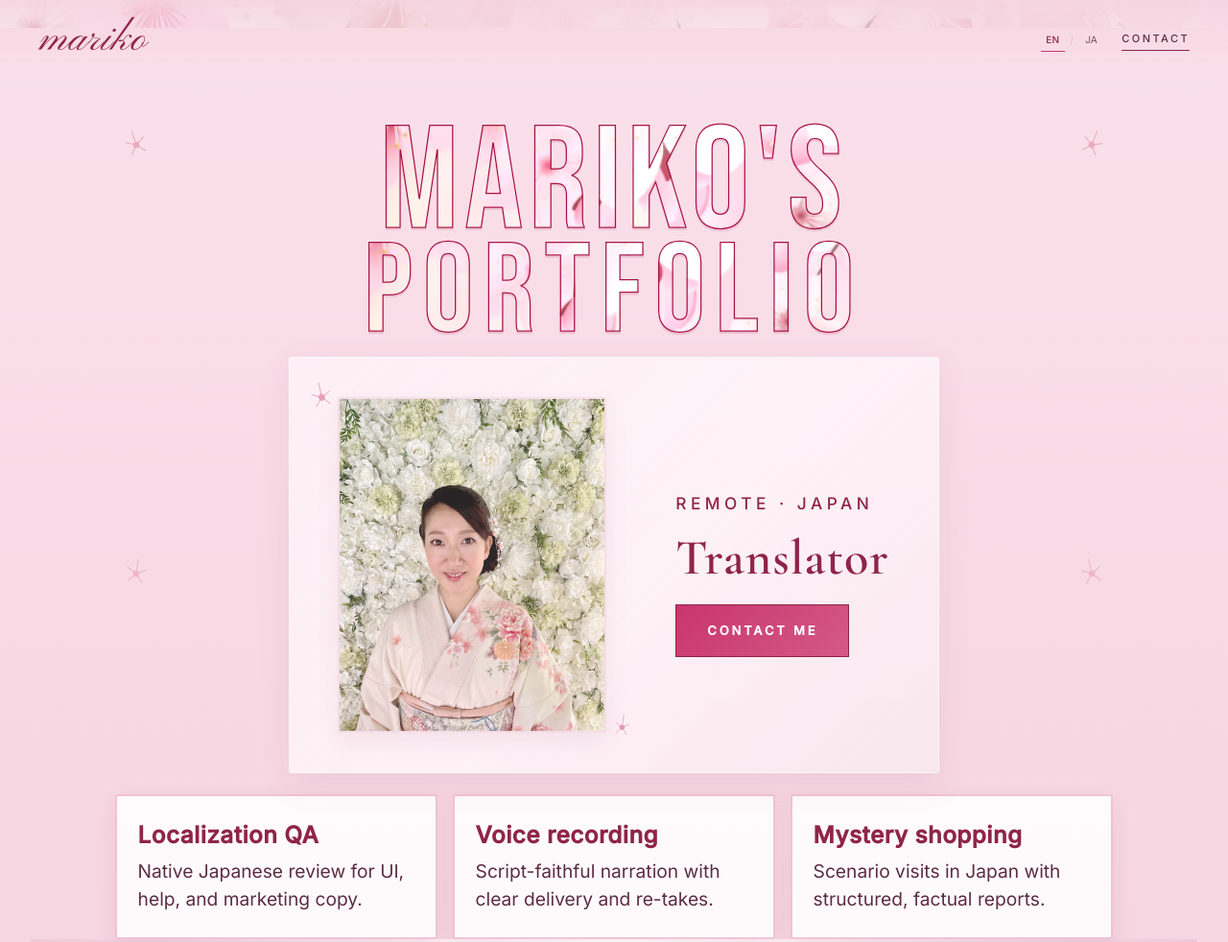
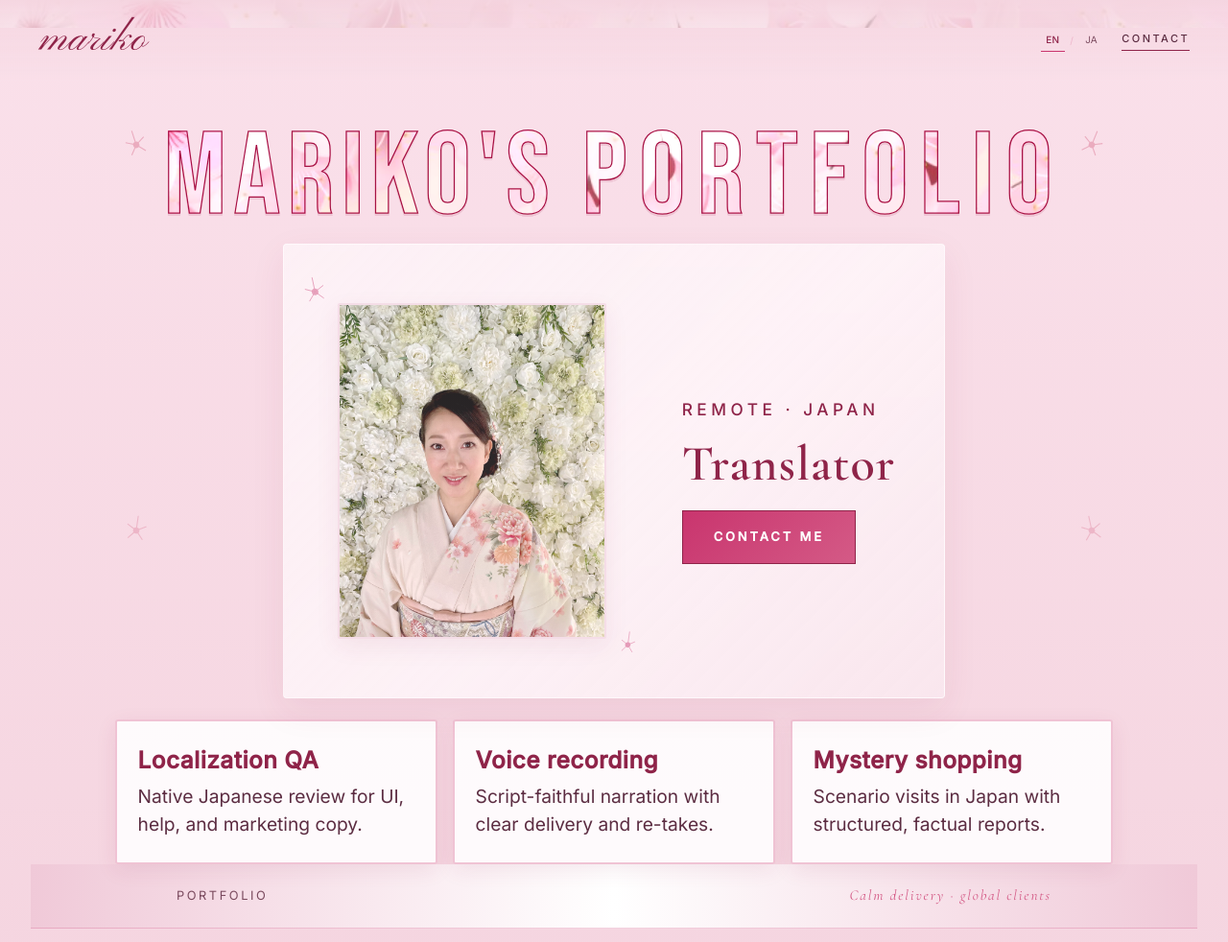
Before and after one commit to Mamari-ko/mariko-sato-portfolio, a plain HTML site: page index.html in a window 1280 px wide. Shown: the top 982 px of the page at 96% size. Drawn offline with nearby package versions, Linux system fonts and the light colour scheme.

Commit message:
ヒーロー枠内の縦位置を中央寄せ、MARIKO'S PORTFOLIO を1行表示に。
Co-authored-by: Cursor <cursoragent@cursor.com>

```diff
--- a/index.html
+++ b/index.html
@@ -245,10 +245,11 @@
     .hero-masthead-line {
       display: block;
       font-family: "Bebas Neue", sans-serif;
-      font-size: clamp(3.2rem, 14vw, 9.5rem);
+      font-size: clamp(2.15rem, 9.5vw, 8.25rem);
       font-weight: 400;
-      line-height: 0.88;
-      letter-spacing: 0.04em;
+      line-height: 1;
+      letter-spacing: 0.06em;
+      white-space: nowrap;
       text-transform: uppercase;
       /* 着物写真付近と同じ全面桜背景（sakura-frame）を拡大して文字内に収める */
       background-image:
@@ -268,19 +269,19 @@
         contrast(1.12);
     }
 
-    .hero-masthead-line--second {
-      margin-top: -0.08em;
-      font-size: clamp(2.75rem, 12vw, 8.25rem);
-      letter-spacing: 0.08em;
-      background-position: 58% 2%, 42% 10%;
+    .hero-masthead-word {
+      letter-spacing: 0.1em;
+      color: inherit;
+      -webkit-text-fill-color: transparent;
     }
 
     @media (max-width: 767px) {
       .hero-masthead-line {
+        letter-spacing: 0.035em;
         background-position: 72% 0%, 58% 8%;
       }
-      .hero-masthead-line--second {
-        background-position: 70% 4%, 55% 12%;
+      .hero-masthead-word {
+        letter-spacing: 0.06em;
       }
     }
 
@@ -318,7 +319,7 @@
       width: fit-content;
       max-width: min(100%, 96vw);
       margin: 0 auto;
-      padding: clamp(1.05rem, 3vw, 1.5rem) clamp(1.28rem, 3.75vw, 1.88rem);
+      padding: clamp(1.35rem, 3.6vw, 2rem) clamp(1.28rem, 3.75vw, 1.88rem);
       background: linear-gradient(
         135deg,
         rgba(255, 252, 254, 0.62) 0%,
@@ -336,6 +337,7 @@
         flex-direction: row;
         flex-wrap: nowrap;
         align-items: center;
+        justify-content: center;
         gap: clamp(1.28rem, 3.3vw, 2.03rem);
         max-width: min(96vw, 54rem);
       }
@@ -345,6 +347,7 @@
       display: flex;
       flex-direction: column;
       justify-content: center;
+      align-self: center;
       flex: 0 1 auto;
       max-width: 30rem;
       min-width: min(100%, 16.5rem);
@@ -363,12 +366,16 @@
       margin: 0 auto;
       position: relative;
       flex: 0 0 auto;
+      align-self: center;
+      padding: 0.65rem 0.35rem 0.65rem;
+      box-sizing: content-box;
     }
 
     @media (min-width: 640px) {
       .hero-photo-top {
         max-width: min(360px, 57vw);
         margin: 0;
+        padding: 0.75rem 0.4rem 0.75rem;
       }
     }
 
@@ -458,7 +465,7 @@
     .hero-photo-top .photo-beauty--hero img {
       height: 100%;
       min-height: 330px;
-      object-position: center 12%;
+      object-position: center 22%;
       object-fit: cover;
     }
 
@@ -1216,8 +1223,7 @@
         </div>
 
         <h1 class="hero-masthead" id="hero-heading">
-          <span class="hero-masthead-line" aria-hidden="true">MARIKO'S</span>
-          <span class="hero-masthead-line hero-masthead-line--second" aria-hidden="true">PORTFOLIO</span>
+          <span class="hero-masthead-line" aria-hidden="true">MARIKO'S <span class="hero-masthead-word">PORTFOLIO</span></span>
           <span class="visually-hidden">MARIKO SATO — Portfolio</span>
         </h1>
 
```
